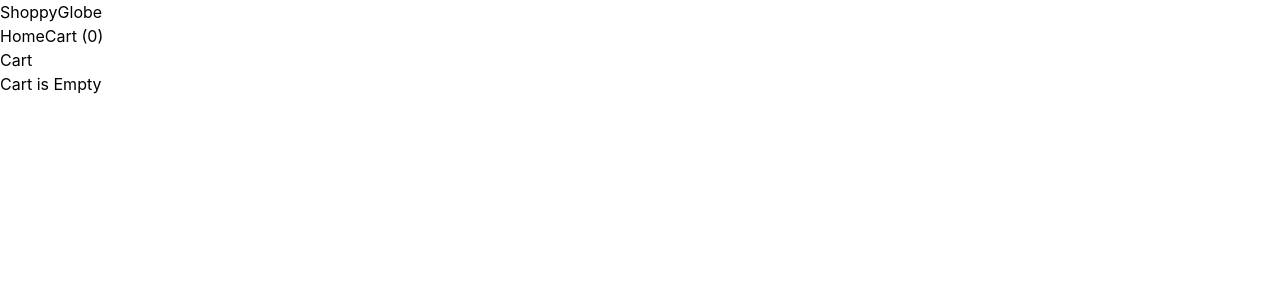
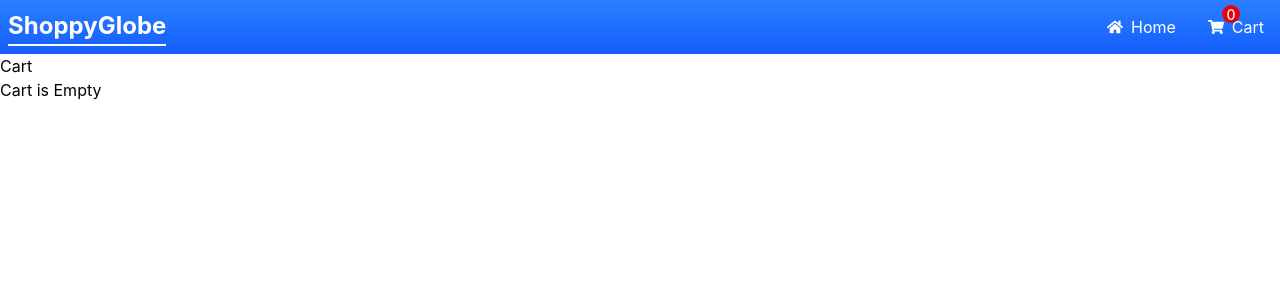
Before and after one commit to koushik2411/ShoppyGlobe-FE, a React (Vite) app: page /cart in a window 1280 px wide. Shown: the top 300 px of the page. Built offline with nearby package versions, Linux system fonts and the light colour scheme.

Commit message:
9th commit: Modified Header

```diff
--- a/src/components/Header.jsx
+++ b/src/components/Header.jsx
@@ -1,3 +1,4 @@
+import { FaHome, FaShoppingCart } from "react-icons/fa";
 import { useSelector } from "react-redux"
 import { Link } from "react-router-dom";
 
@@ -12,16 +13,20 @@ function Header() {
     );
 
     return (
-        <header className="">
+        <header className="header">
 
-            <h1>ShoppyGlobe</h1>
+            <h1 className="logo">ShoppyGlobe</h1>
 
             <nav>
 
-                <Link to="/">Home</Link>
+                <Link to="/" className="nav-links">
+                    <FaHome/>
+                    Home
+                </Link>
 
-                <Link to="/cart">
-                    Cart ({totalItems})
+                <Link to="/cart" className="nav-links">
+                    <FaShoppingCart/>
+                    Cart <span className="cartCount">{totalItems}</span>
                 </Link>
             </nav>
         </header>
--- a/src/index.css
+++ b/src/index.css
@@ -1 +1,72 @@
 @import "tailwindcss";
+/*------------------------------------------------*/
+/* Common for all*/
+/*------------------------------------------------*/
+
+/* ----- HEADER ----- */
+header {
+    width: 100%;
+    padding: 8px;
+    display: flex;
+    justify-content: space-between;
+    align-items: center;
+    background: linear-gradient(180deg, var(--color-blue-500), var(--color-blue-600));
+    color: var(--color-white);
+}
+
+.logo {
+    font-size: 24px;
+    font-weight: 700;
+    border-bottom: 2px solid white;
+}
+
+nav {
+    position: relative;
+    display: flex;
+    gap: 24px;
+}
+
+.nav-links {
+    padding-right: 8px;
+    display: flex;
+    align-items: center;
+    gap: 8px;
+}
+
+.cartCount {
+    padding: 2px;
+    height: 18px;
+    width: 18px;
+    position: absolute;
+    top: -10px;
+    right: 32px;
+    border-radius: 50%;
+    background: var(--color-red-600);
+    color: var(--color-red-50);
+    font-size: 14px;
+    font-weight: 500;
+    display: flex;
+    justify-content: center;
+    align-items: center;
+}
+
+/* ----- SEARCH BAR ----- */
+/* ----- LOADER ----- */
+/* ----- CARD ITEM----- */
+/* ----- PRODUCT ITEM----- */
+/* ----- PRODUCT LIST ----- */
+
+/*------------------------------------------------*/
+/* ----- HOME PAGE ----- */
+
+/* ----- PRODUCT DETAILS PAGE ----- */
+
+
+/*------------------------------------------------*/
+/* ----- MEDIA QUERIES ----- */
+
+/* SMALL SCREEN */
+
+/* MEDIUM SCREEN */
+
+/* LARGE SCREEN */
```
